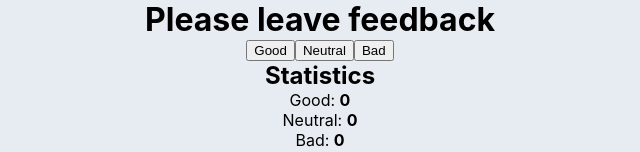
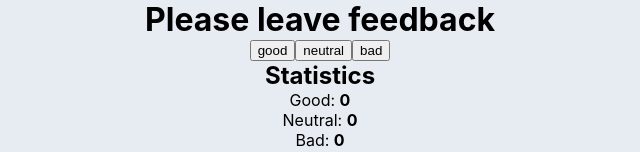
Before and after one commit to brzozanet/goit-react-hw-02-feedback, a React (Create React App) app: page / in a window 1280 px wide. Shown: the top 152 px of the page, without its empty margins (320-960 px from the left). Built offline with nearby package versions, Linux system fonts and the light colour scheme.

Commit message:
Create FeedbackOptions component

```diff
--- a/src/components/App.jsx
+++ b/src/components/App.jsx
@@ -1,5 +1,6 @@
 import { Component } from "react";
 import { Statistics } from "./Statistics/Statistics";
+import { FeedbackOptions } from "./FeedbackOptions/FeedbackOptions";
 import css from "./App.module.css";
 
 export class App extends Component {
@@ -7,18 +8,6 @@ export class App extends Component {
     good: 0,
     neutral: 0,
     bad: 0,
-  };
-
-  handleGood = () => {
-    this.setState({ good: this.state.good + 1 });
-  };
-
-  handleNeutral = () => {
-    this.setState({ neutral: this.state.neutral + 1 });
-  };
-
-  handleBad = () => {
-    this.setState({ bad: this.state.bad + 1 });
   };
 
   countTotalFeedback = () => {
@@ -33,16 +22,20 @@ export class App extends Component {
     );
   };
 
+  changeState = name => {
+    this.setState(prevState => ({
+      [name]: prevState[name] + 1,
+    }));
+  };
+
   render() {
     return (
       <div className={css.App}>
-        <h1>Please leave feedback</h1>
-        <div>
-          <button onClick={this.handleGood}>Good</button>
-          <button onClick={this.handleNeutral}>Neutral</button>
-          <button onClick={this.handleBad}>Bad</button>
-        </div>
-
+        <FeedbackOptions
+          // options={["Good", "Neutral", "Bad"]}
+          options={Object.keys(this.state)}
+          onLeaveFeedback={this.changeState}
+        />
         <Statistics
           good={this.state.good}
           neutral={this.state.neutral}
--- /dev/null
+++ b/src/components/FeedbackOptions/FeedbackOptions.jsx
@@ -0,0 +1,19 @@
+import PropTypes from "prop-types";
+
+export const FeedbackOptions = ({ options, onLeaveFeedback }) => {
+  return (
+    <>
+      <h1>Please leave feedback</h1>
+      {options.map((option, index) => (
+        <button key={index} onClick={() => onLeaveFeedback(option)}>
+          {option}
+        </button>
+      ))}
+    </>
+  );
+};
+
+FeedbackOptions.propTypes = {
+  options: PropTypes.array.isRequired,
+  onLeaveFeedback: PropTypes.func.isRequired,
+};
--- /dev/null
+++ b/src/components/FeedbackOptions/index.js
@@ -0,0 +1 @@
+export * from "./FeedbackOptions";
```
Also changed, not shown: src/components/FeedbackOptions/FeedbackOptions.module.css (added).
